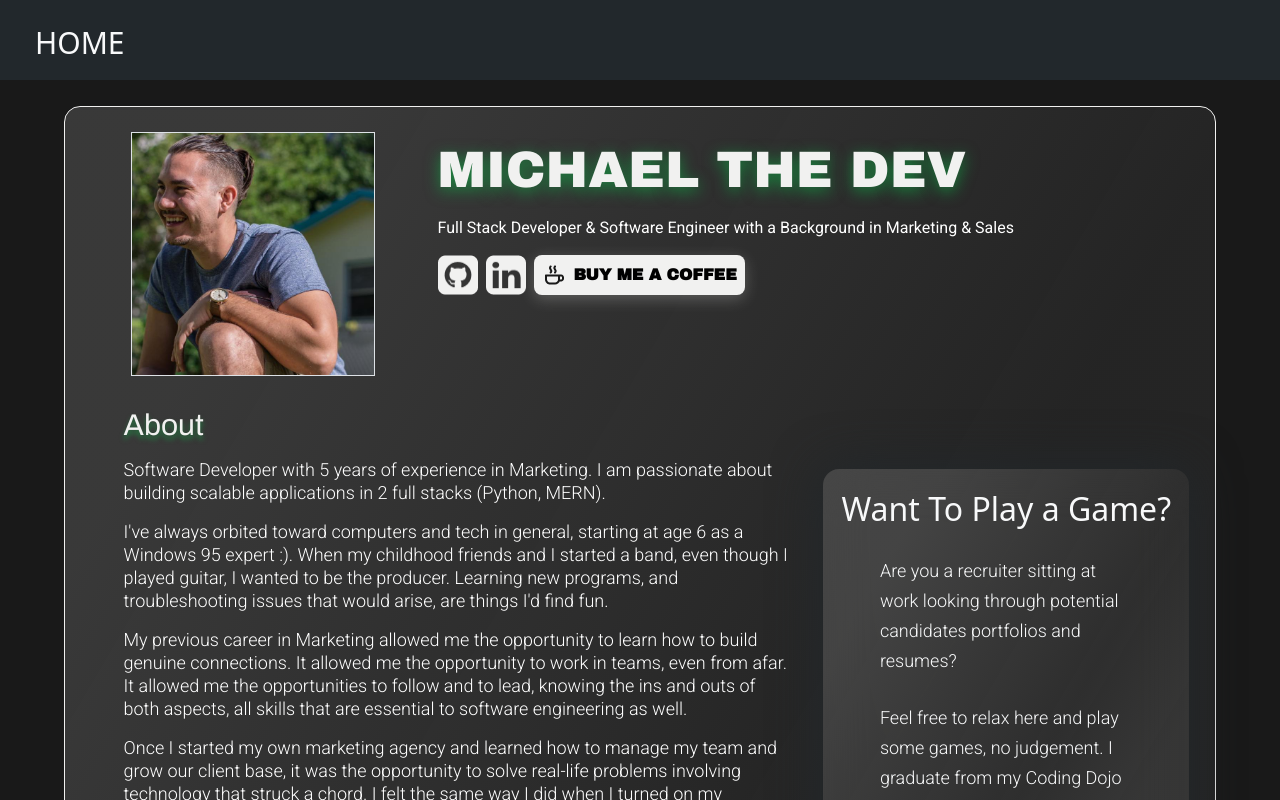
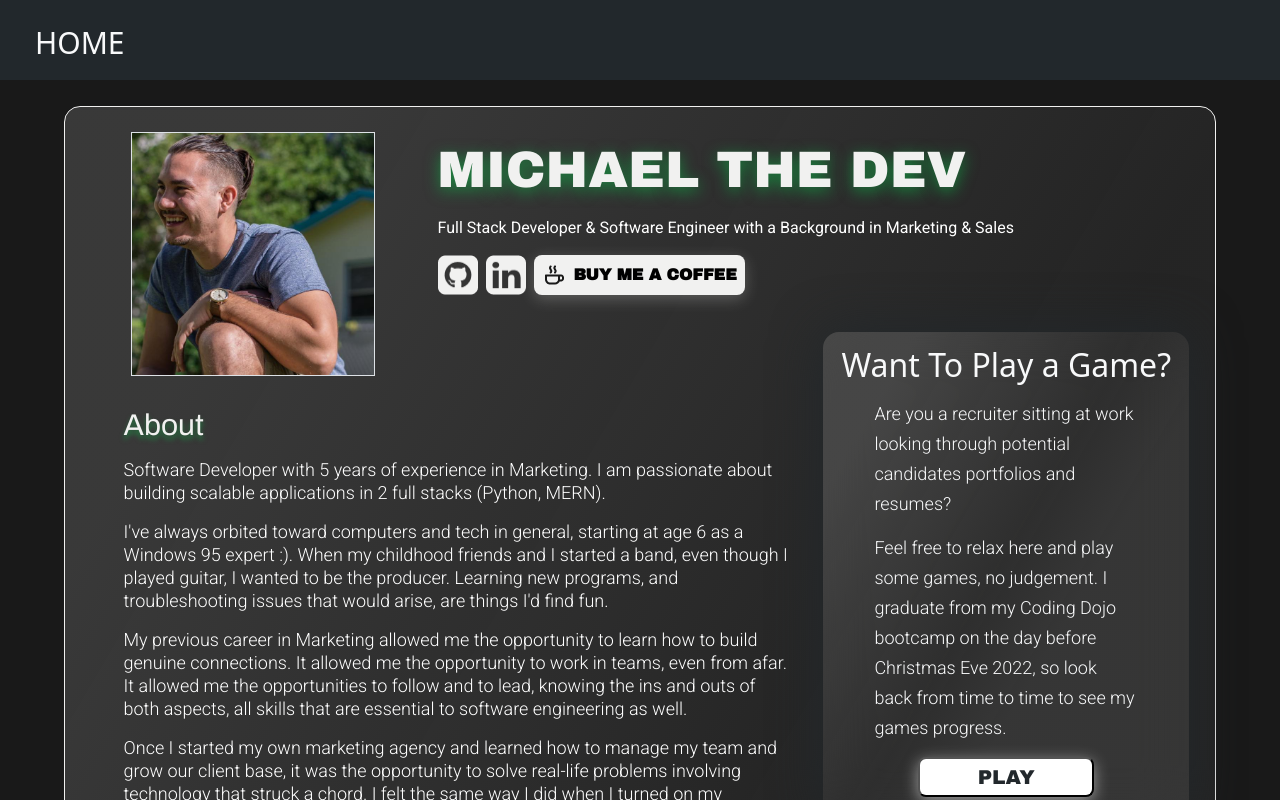
Before and after one commit to michagonzo77/MERN_Portfolio, a React (Create React App) app in the folder client/: page / in a window 1280 px wide. Shown: the top 800 px of the page. Built offline with nearby package versions, Linux system fonts and the light colour scheme.

Commit message:
changes to play a game box

```diff
--- a/client/src/App.css
+++ b/client/src/App.css
@@ -93,6 +93,7 @@ html {
 
 .bioBottom {
   display: flex;
+  align-items: flex-start;
 }
 
 @media (max-width: 990px) {
@@ -104,6 +105,7 @@ html {
 .bioRight {
   display: flex;
   align-items: center;
+  margin-top: -4%;
 }
 
 @media (max-width: 1024px) {
@@ -208,13 +210,12 @@ html {
 }
 
 .playAGame {
-  padding: 4%;
+  padding: 2%;
   background: linear-gradient(120.39deg, rgba(241, 241, 240, 0.15) 14.67%, rgba(241, 241, 240, 0.05) 48.38%, rgba(241, 241, 240, 0.09) 63.34%);
   box-shadow: 0px 0px 50px #22282C;
   backdrop-filter: blur(25px);
   /* Note: backdrop-filter has minimal browser support */
   border-radius: 16px;
-  min-height: 80%;
 }
 
 @media (max-width: 1025px) {
@@ -244,7 +245,7 @@ html {
 .playAGameText {
   max-width: 75%;
   margin: 0 auto;
-  margin-top: 8%;
+  margin-top: 4%;
   margin-bottom: 4%;
   text-align: left;
   font-family: 'Roboto', sans-serif;
@@ -444,7 +445,6 @@ html {
   font-size: 20px;
   line-height: 22px;
   color: #22282C;
-  margin-top: 8%;
   margin-bottom: 4%;
 }
 
```
